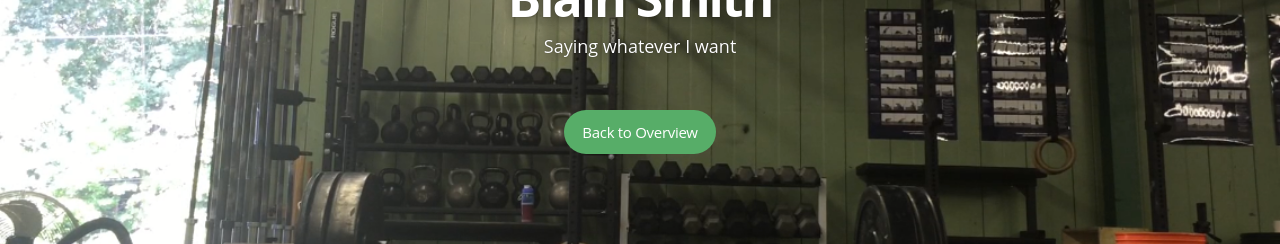
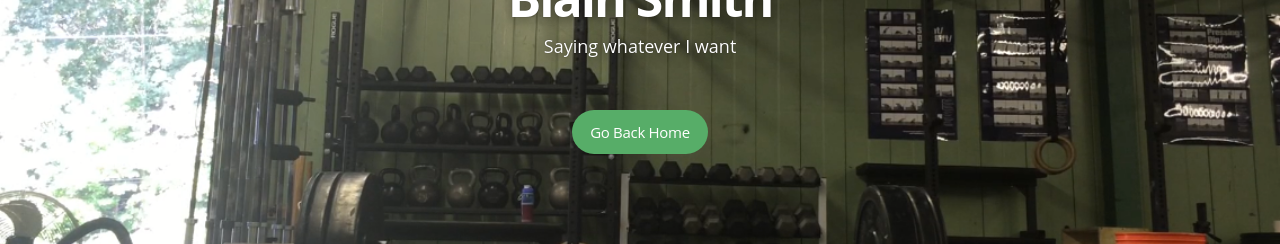
Before and after one commit to blainsmith/blainsmith.com, a Jekyll site: the page built from _posts/2013-05-14-be-framework-agnostic.md, in a window 1280 px wide. Shown: the part 1177-1421 px from the top of the page. Built offline with Jekyll 4.4.1, drawn with Linux system fonts in a browser that asks for light colours; nearby versions of some CDN libraries; some web fonts are replaced; Markdown is read by kramdown in place of the engine named in the settings.

Commit message:
overview sounds stupid

```diff
--- a/_layouts/post.html
+++ b/_layouts/post.html
@@ -132,7 +132,7 @@
     <div class="inner">
       <h1 class="blog-title">{{ site.title }}</h1>
       <h2 class="blog-description">{{ site.description }}</h2>
-      <a href="/" class="btn">Back to Overview</a>
+      <a href="/" class="btn">Go Back Home</a>
     </div>
     </div>
 
```
